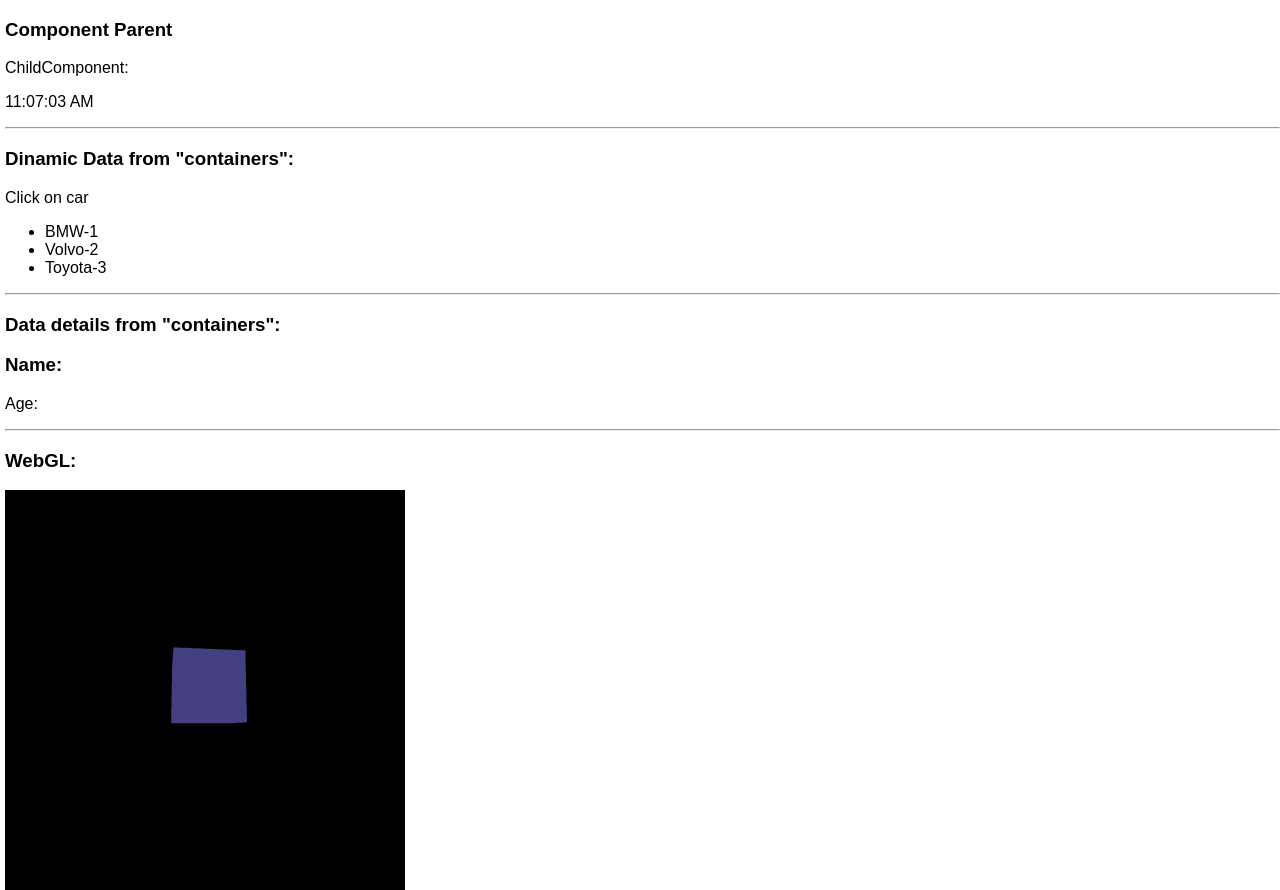
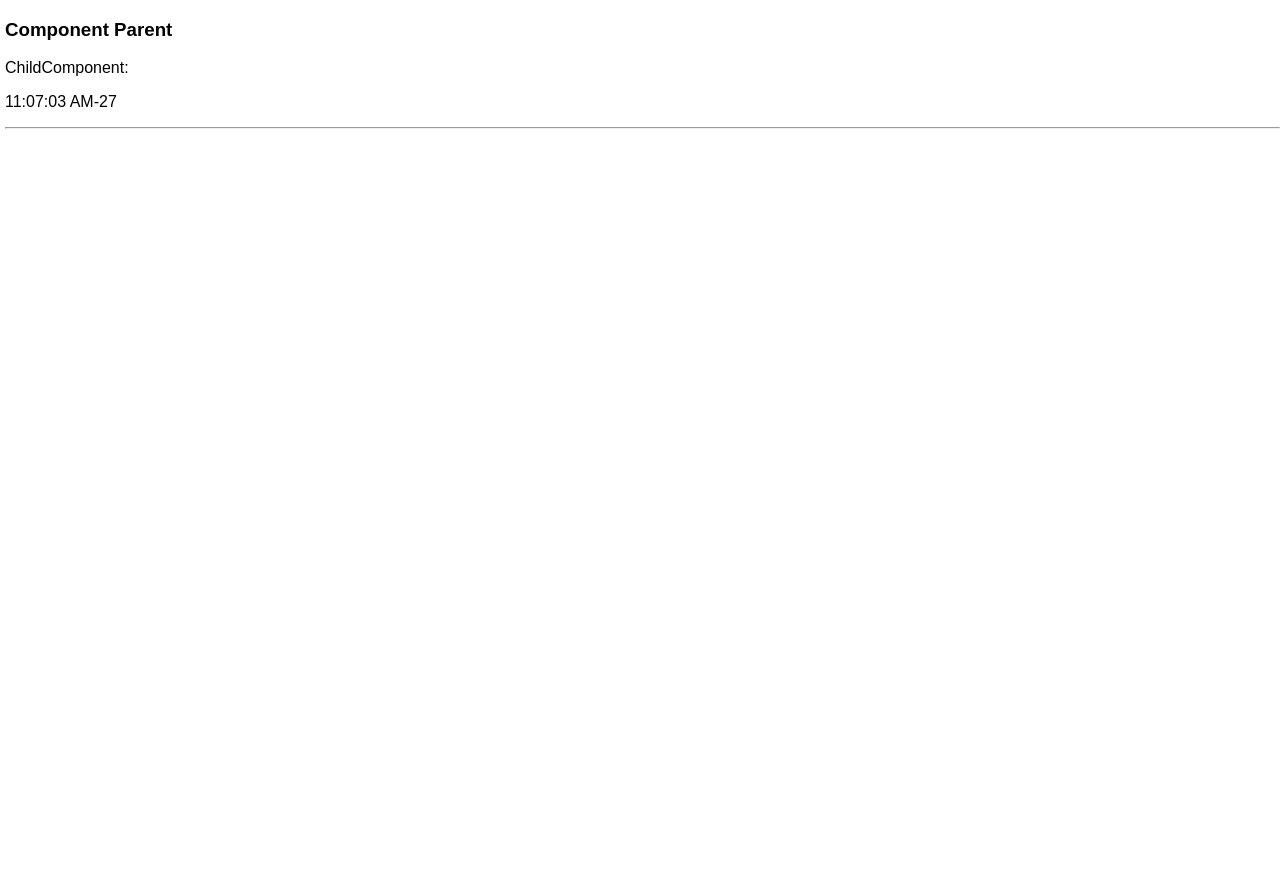
Before and after one commit to BetaQween/phantom-auto, a React (Create React App) app: page / in a window 1280 px wide. After the commit the page ends 800 px from the top, so only its background shows below. Built offline with nearby package versions, Linux system fonts and the light colour scheme.

Commit message:
Passing to props two child

```diff
--- a/db.json
+++ b/db.json
@@ -1,65 +1,27 @@
-{
-  "posts": [
+  "dynamicData": [
     {
-      "id": 1,
-      "title": "json-server",
-      "author": "typicode"
+      "Requested steering angles": "0-100%  left/right wheels",
+      "Actual steering angles": "0-100% left/right wheels",
+      "Requested throttle value": "0-100%",
+      "Actual braking power": "0-100%",
+      "Actual RPM": "Numeric value",
+      "Actual throttle value": "0-100%",
+      "Requested braking power": "0-100%",
+      "Actual Vehicle speed": "Numeric value",
+      "Actual latency": "Numeric value",
+      "Vehicle slope": "-30 / +30",
+      "id": 1
     }
   ],
-  "comments": [
-    {
-      "id": 1,
-      "body": "some comment",
-      "postId": 1
-    }
-  ],
-  "profile": {
-    "name": "typicode"
-  },
   "staticData": [
     {
-      "service": "New",
-      "name": "BMW",
-      "age": 3,
-      "vid": [ "Аэрография", "Покраска", "Антикоррозийная обработка"],
+      "Max Steering angles": "Numeric value",
+      "Emergency braking distance": "0 – 100%",
+      "Vehicle width (axis width)": "Numeric value",
+      "Vehicle length (between axis)": "Numeric value",
+      "Front fender distance from front axis": "Numeric value",
+      "Margin of error": "%",
       "id": 1
-    },
-    {
-      "service": "Old",
-      "name": "Volvo",
-      "age": 2,
-      "vid": [ "Аэрография", "Покраска" ],
-      "id": 2
-    },
-    {
-      "service": "Old",
-      "name": "Toyota",
-      "age": 4,
-      "vid": [ "Покраска", "Антикоррозийная обработка" ],
-      "id": 3
-    }
-  ],
-  "dynamicData": [
-    {
-      "service": "New",
-      "name": "Ford",
-      "age": 3,
-      "vid": [ "Аэрография", "Покраска", "Антикоррозийная обработка"],
-      "id": 1
-    },
-    {
-      "service": "Old",
-      "name": "Renaut",
-      "age": 2,
-      "vid": [ "Аэрография", "Покраска" ],
-      "id": 2
-    },
-    {
-      "service": "Old",
-      "name": "Mercedes",
-      "age": 4,
-      "vid": [ "Покраска", "Антикоррозийная обработка" ],
-      "id": 3
     }
   ]
 }
--- a/src/App.js
+++ b/src/App.js
@@ -1,18 +1,20 @@
 import React, { Component } from 'react';
 import './App.css';
 import ComponentTest from './components/ComponentTest';
-import  CarsList  from './containers/cars-list';
-import  CarDetail  from './containers/car-detail';
-import WebGLComponent from './components/WebGLComponent';
+// import  CarsList  from './containers/cars-list';
+// import  CarDetail  from './containers/car-detail';
+// import WebGLComponent from './components/WebGLComponent';
+import Lines from "./containers/lines";
 
 class App extends Component {
   render() {
     return (
       <div className="App">
+        {/* <Lines /> */}
         <h3>Component Parent</h3>
         <ComponentTest />
         <hr />
-        <h3>Dinamic Data from "containers":</h3>
+        {/* <h3>Dinamic Data from "containers":</h3>
         <p>Click on car</p>
         <CarsList />
         <hr />
@@ -20,7 +22,7 @@ class App extends Component {
         <CarDetail />
         <hr />
         <h3>WebGL:</h3>
-        <WebGLComponent />
+        <WebGLComponent /> */}
       </div>
     );
   }
--- a/src/actions/index.js
+++ b/src/actions/index.js
@@ -1,3 +1,4 @@
+import axios from "axios";
 
 export const selectCar = (car) => {
   console.log("You clicked on car: ", car.name);
@@ -6,13 +7,15 @@ export const selectCar = (car) => {
     payload: car
   }
 }
-// export const getDynamicData = () => {
-//   axios.get("http://localhost:3000/dynamicData")
-//   .then((res) => {
-//     console.log(res);
-//   });
-//   return {
-//     type: "GET_DYNAMIC-DATA",
-//     payload: res
-//   }
-// }
+export const getDynamicData = () => dispatch => {
+  let result = [];
+  axios.get("http://localhost:3000/dynamicData")
+  .then((res) => {
+    result = res;
+    console.log(res);
+  });
+  dispatch({
+    type: "GET_DYNAMIC_DATA",
+    payload: result
+  })
+}
--- a/src/components/ChildComponent.js
+++ b/src/components/ChildComponent.js
@@ -3,11 +3,14 @@ import React, { Component } from 'react';
 class ChildComponent extends Component {
   constructor(props){
     super(props);
-    // this.state = {
-    //   items: this.props.items
-    // };
+    this.state = {
+      newStaticData: +this.props.static
+    };
     this.getDataChange = this.getDataChange.bind(this);
   }
+  componentWillReceiveProps(){
+    this.setState({newStaticData: this.state.newStaticData + 1})
+    }
   getDataChange(){
     console.log(this.props.items);
   }
@@ -19,7 +22,7 @@ class ChildComponent extends Component {
     return (
       <div className="ChildComponent">
         ChildComponent:
-        <p>{this.props.items}</p>
+        <p>{this.props.items}-{this.state.newStaticData}</p>
       </div>
     );
   }
--- a/src/components/ComponentTest.js
+++ b/src/components/ComponentTest.js
@@ -5,7 +5,8 @@ class ComponentTest extends Component {
   constructor(){
     super();
     this.state = {
-      data: new Date().toLocaleTimeString()
+      data: new Date().toLocaleTimeString(),
+      staticData: 22
     };
     this.tick = this.tick.bind(this);
   }
@@ -22,7 +23,7 @@ componentDidMount(){
     return (
       <div className="ComponentTest">
         {/* <p>{this.state.data}</p> */}
-        <ChildComponent items={this.state.data}/>
+        <ChildComponent items={this.state.data} static={this.state.staticData}/>
       </div>
     );
   }
--- /dev/null
+++ b/src/containers/lines.js
@@ -0,0 +1,44 @@
+import React, { Component } from 'react';
+import { bindActionCreators } from 'redux';
+import { connect } from 'react-redux';
+import { getDynamicData } from '../actions/index';
+
+class Lines extends Component {
+  componentDidMount(){
+    this.props.getDynamicData()
+  }
+
+  // createDynamicData(){
+  //   return this.props.dynamicData.map((data) => {
+  //     return (
+  //       <li
+  //         key={data.id}
+  //         onClick={() => this.props.getDynamicData(data)} //call function from "actions"
+  //         >
+  //         {data.name}-{data.age}
+  //       </li>
+  //     )
+  //   });
+  // }
+  render() {
+    return (
+      <div>
+        <ul>
+         { this.createDynamicData() }
+        </ul>
+      </div>
+    );
+  }
+}
+//data from reducer(CarReducer) add to this.props.dynamicData (our class)
+  function mapStateToProps(state){
+    return {
+      dynamicData: state.activeCar //from allReducers = combineReducers({dynamicData: CarReducer});
+    };
+  }
+// function getDynamicData from actions/index add to this.props.getDynamicData(car) (our class)
+  function matchDispatchToProps(dispatch){
+    return bindActionCreators({getDynamicData: getDynamicData}, dispatch)
+  }
+//connect reducer & action with our class
+export default connect(mapStateToProps, matchDispatchToProps)(Lines);
--- a/src/reducers/reducer-active-car.js
+++ b/src/reducers/reducer-active-car.js
@@ -3,6 +3,9 @@ export default function(state={}, action){
     case "CAR_SELECTED":
       return action.payload
       break;
+    case "GET_DYNAMIC_DATA":
+      return action.payload
+      break;
   }
   return state;
 }
```
